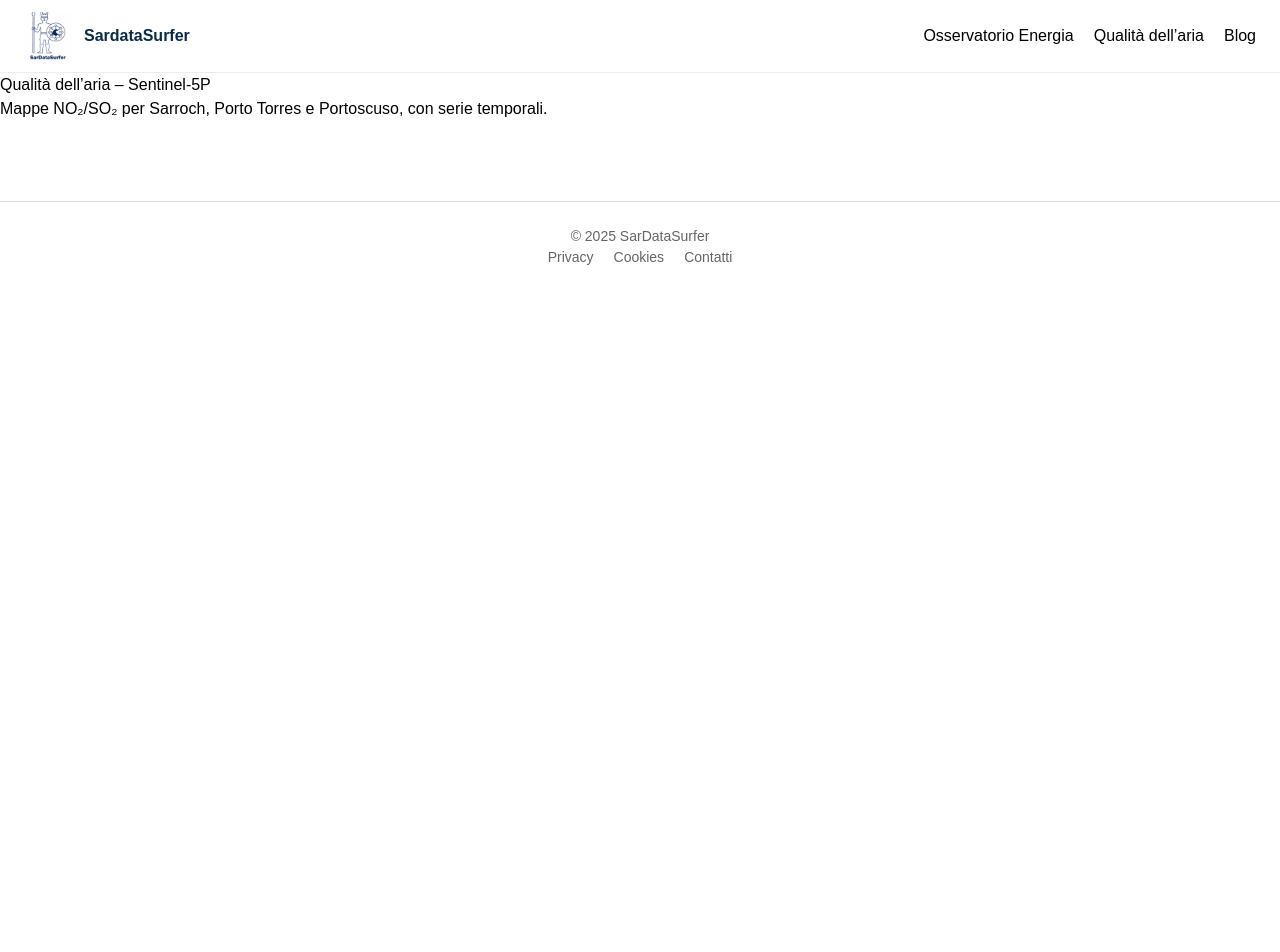
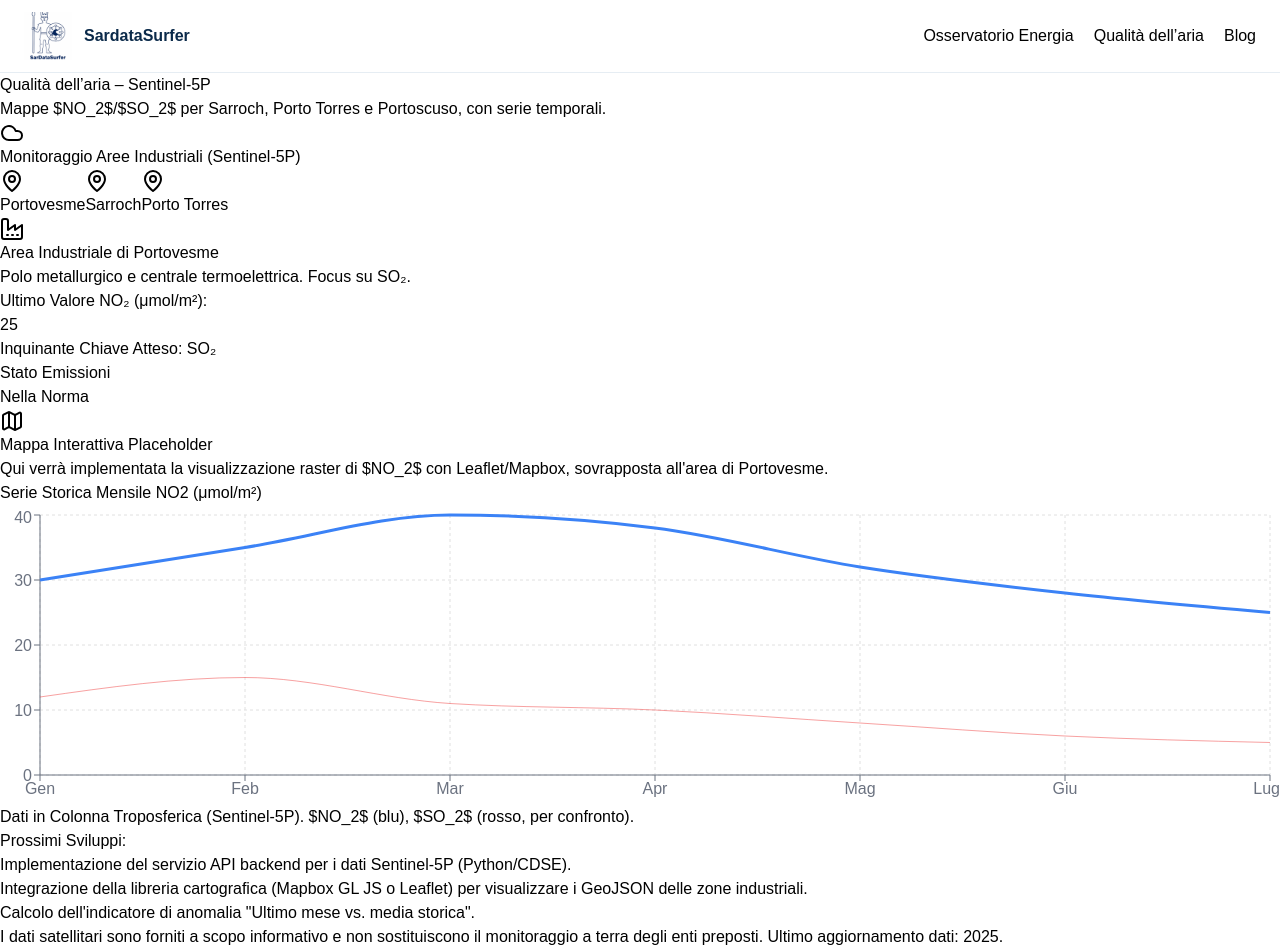
Before and after one commit to sardatasurfer/sardatasurfer, a Next.js app: page /aria-sentinel in a window 1280 px wide. Shown: the top 952 px of the page. Before the commit the page ends 800 px from the top, so only its background shows below. Built offline with nearby package versions, Linux system fonts and the light colour scheme.

Commit message:
Update page.js

```diff
--- a/app/aria-sentinel/page.js
+++ b/app/aria-sentinel/page.js
@@ -1,8 +1,32 @@
-export default function Aria() {
+'use client';
+
+// 1. IMPORTAZIONE CORRETTA: Carica il componente dalla sua nuova posizione
+import AirQualityMonitor from '@/components/aria-sentinel/AirQualityMonitor';
+import React from 'react';
+
+// 2. MODIFICA DELLA FUNZIONE: Aggiunge la struttura della pagina
+export default function AriaSentinelPage() {
   return (
-    <>
-      <h1>Qualità dell’aria – Sentinel-5P</h1>
-      <p>Mappe NO₂/SO₂ per Sarroch, Porto Torres e Portoscuso, con serie temporali.</p>
-    </>
+    <main className="min-h-screen bg-gray-900 text-white p-4 sm:p-8">
+      {/* Intestazione */}
+      <header className="mb-10">
+        <h1 className="text-5xl font-extrabold text-cyan-400 border-b-2 border-cyan-700 pb-3">
+          Qualità dell’aria – Sentinel-5P
+        </h1>
+        <p className="mt-2 text-xl text-gray-400">
+          Mappe $NO_2$/$SO_2$ per Sarroch, Porto Torres e Portoscuso, con serie temporali.
+        </p>
+      </header>
+
+      {/* 3. RENDERIZZAZIONE: Inserisce il componente */}
+      <section className="mt-8">
+        <AirQualityMonitor />
+      </section>
+
+      {/* Footer per coerenza */}
+      <footer className="mt-12 pt-6 border-t border-gray-700 text-sm text-gray-500">
+        <p>I dati satellitari sono forniti a scopo informativo e non sostituiscono il monitoraggio a terra degli enti preposti. Ultimo aggiornamento dati: 2025.</p>
+      </footer>
+    </main>
   );
 }
```
